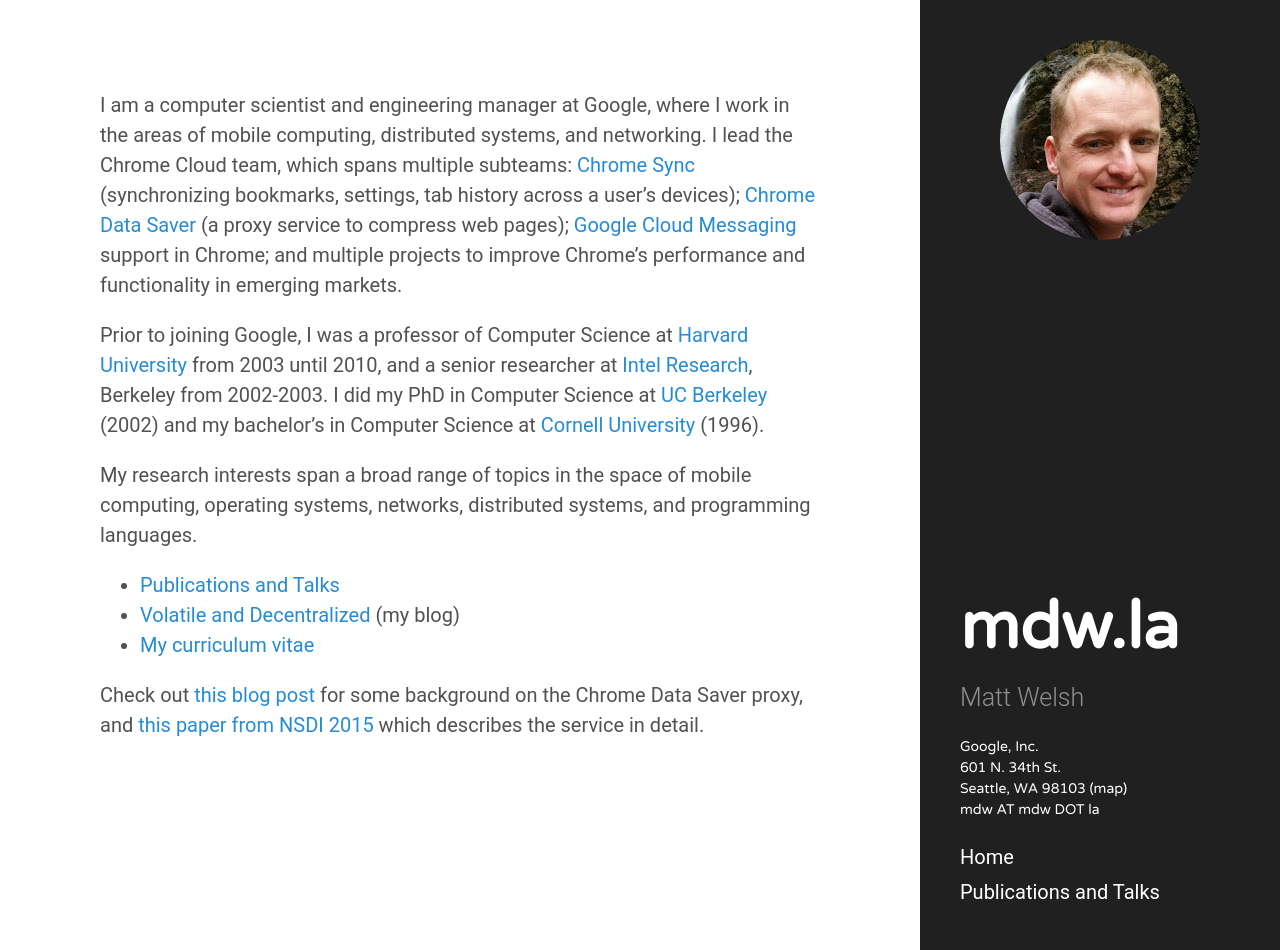
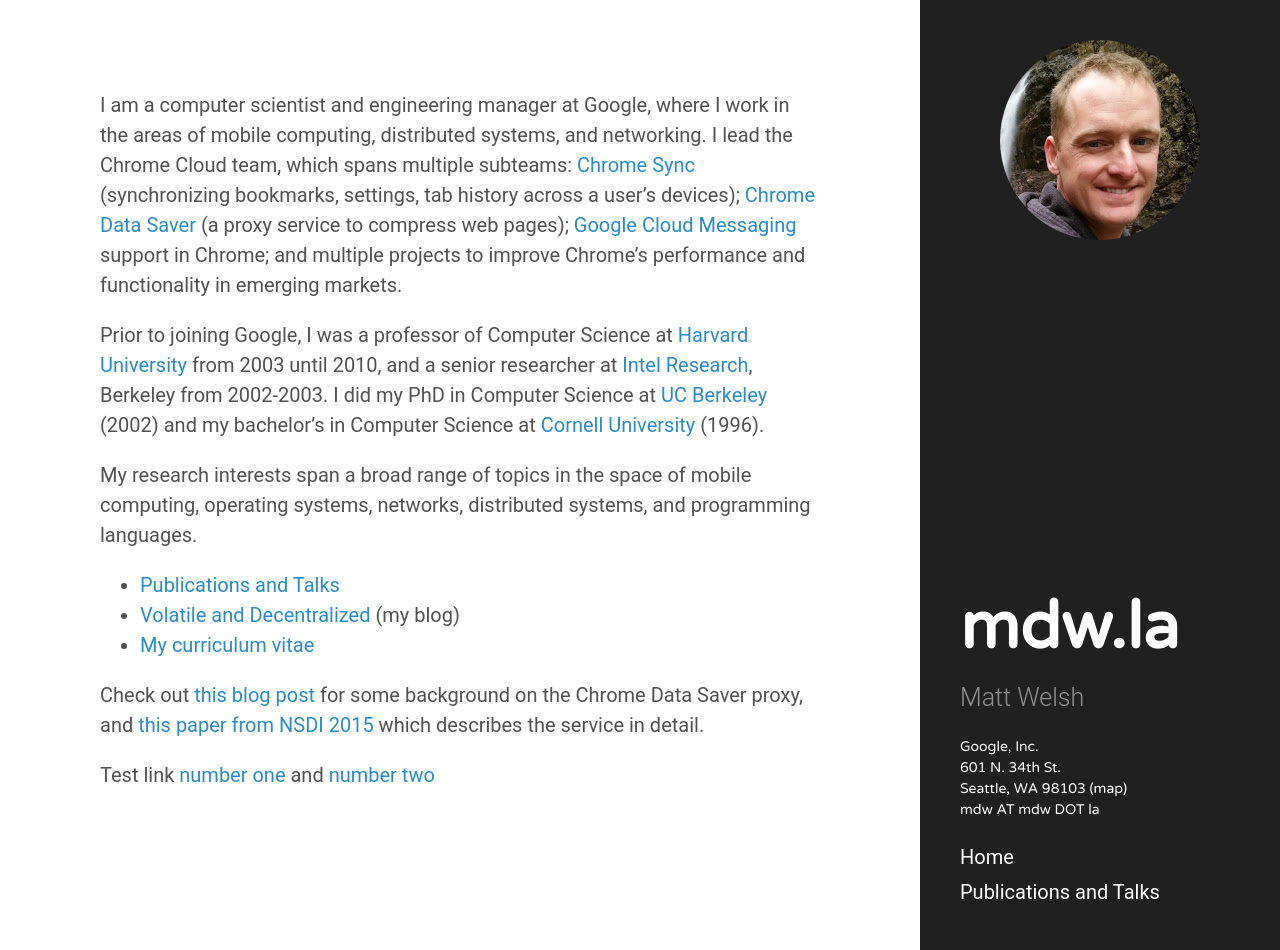
Before and after one commit to mdwelsh/mdwelsh.github.io, a Jekyll site: the page built from index.md, in a window 1280 px wide and 950 px high. Built offline with Jekyll 4.4.1, drawn with Linux system fonts in a browser that asks for light colours.

Commit message:
Debugging site problem

```diff
--- a/index.md
+++ b/index.md
@@ -29,3 +29,5 @@
 for some background on the Chrome Data Saver proxy, and
 [this paper from NSDI 2015](/papers/flywheel-nsdi15.pdf)
 which describes the service in detail.
+
+Test link [number one](papers/flywheel-nsdi15.pdf) and [number two](/papers/flywheel-nsdi15.pdf)
```
